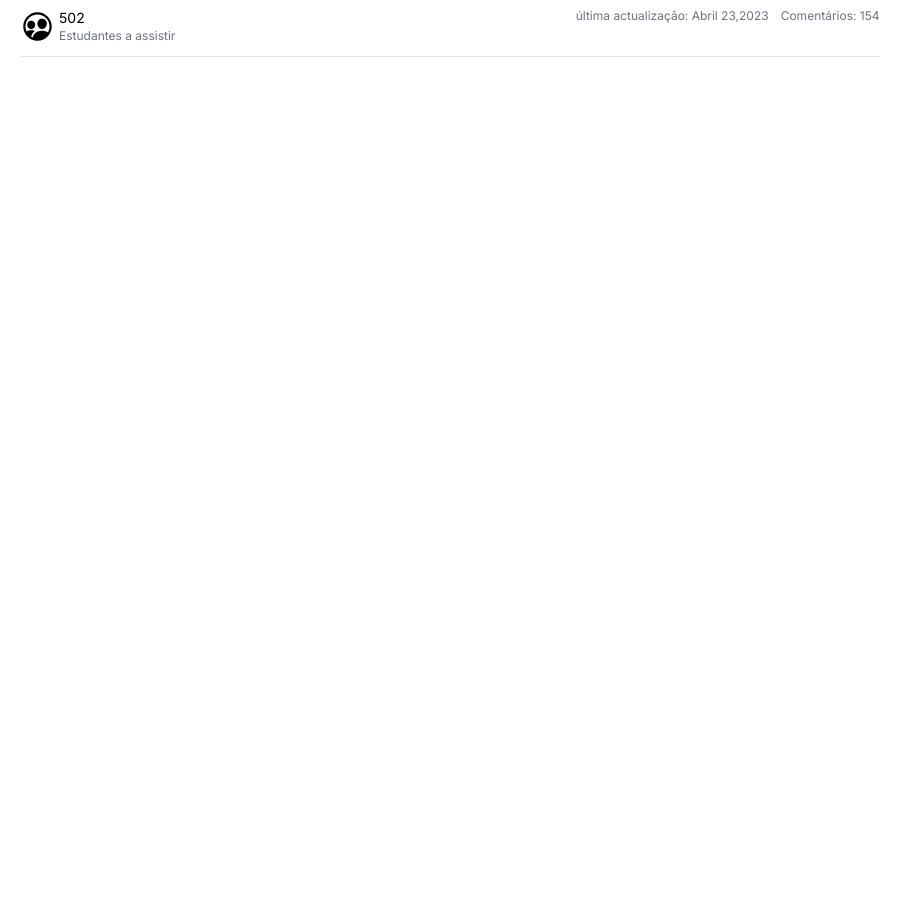
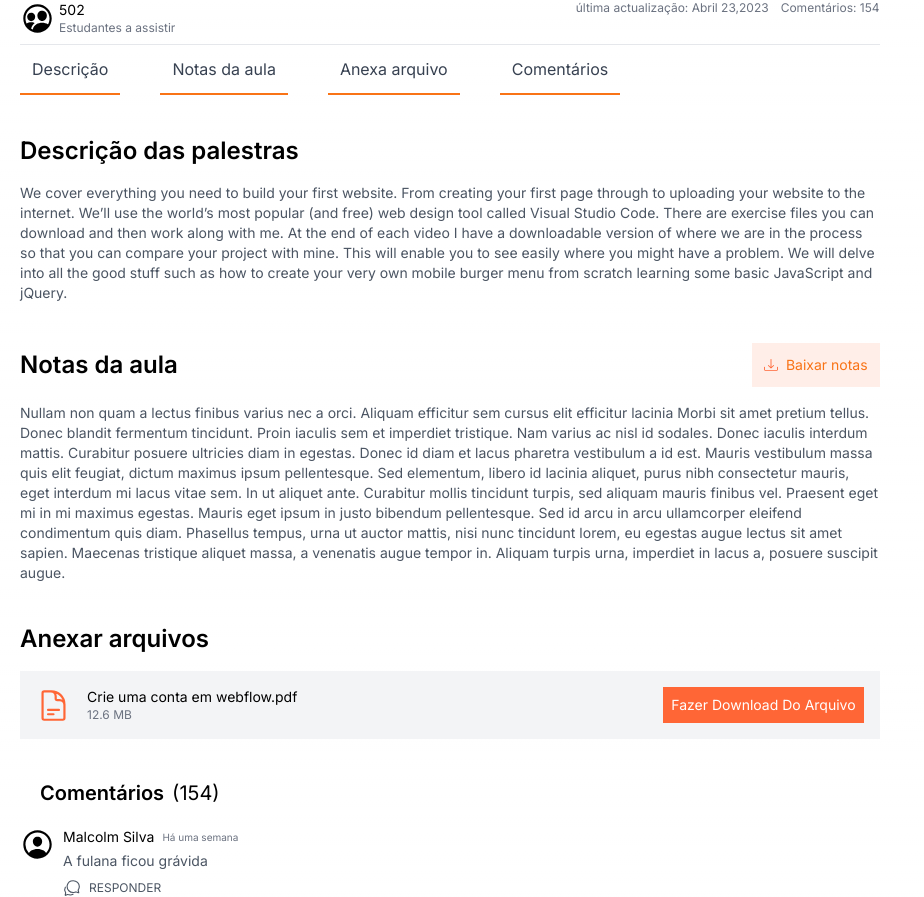
Before and after one commit to brunovivaldodev/e-learning, a Next.js app in the folder client/: page /Watch_Course in a window 1280 px wide. Shown: the part 726-1623 px from the top of the page, without its empty margins (0-924 px from the left). Before the commit the page ends 800 px from the top, so only its background shows below. Built offline with nearby package versions, Linux system fonts and the light colour scheme.

Commit message:
Página para assistir

```diff
--- a/client/src/app/Watch_Course/page.tsx
+++ b/client/src/app/Watch_Course/page.tsx
@@ -13,7 +13,10 @@ import { LuPlayCircle } from "react-icons/lu";
 import { TbClockHour3 } from "react-icons/tb";
 import { GrDown } from "react-icons/gr";
 import { IoPeopleCircleOutline } from "react-icons/io5";
+import { BsDownload } from "react-icons/bs";
+import { HiOutlineDocumentText } from "react-icons/hi2";
 import imagem from '../../../public/watch.png'
+import { IoChatbubblesOutline } from "react-icons/io5";
 
 
 export default function Watch_Course() {
@@ -66,7 +69,7 @@ export default function Watch_Course() {
 
                 <div>
                     <div className="flex space-x-3 items-center">
-                        <div className='hover:bg-orange-500 rounded-full p-2'>
+                        <div className='hover:bg-laranja rounded-full p-2'>
                             <GoArrowLeft size={20}/>
                         </div>
 
@@ -83,13 +86,14 @@ export default function Watch_Course() {
                 </div>
                 <div className="space-x-3">
                     <button className="text-orange-500 bg-white p-3 text-sm">Escreva um crítica</button>
-                    <button className="bg-orange-500 p-3 text-sm text-white">Próxima leitura</button>
+                    <button className="bg-laranja p-3 text-sm text-white">Próxima leitura</button>
                 </div>
 
             </div>
             <div className="flex p-5 gap-3">
                 {/*Esquerdo*/}
-                <div className="h-40 w-[70%] space-y-3">
+                <div className="h-40 w-[70%] ">
+                    <div className="space-y-2">
                         <Image src={imagem} alt="vídeo"/>
                         <h2 className="text-xl">2. Cadastre-se Webflow</h2>
                         <div className="flex justify-between">
@@ -106,6 +110,70 @@ export default function Watch_Course() {
                             </div>
                         </div>
                         <hr />
+                    </div>
+
+                    <div className="flex space-x-10 text-gray-700">
+                        <ul className="border-b-2 border-orange-500 pb-3 p-3 text-center">Descrição</ul>
+                        <ul className="border-b-2 border-orange-500 pb-3 p-3 text-center">Notas da aula</ul>
+                        <ul className="border-b-2 border-orange-500 pb-3 p-3 text-center">Anexa arquivo</ul>
+                        <ul className="border-b-2 border-orange-500 pb-3 p-3 text-center">Comentários</ul>
+                    </div>
+
+                    <div className="mt-10 space-y-4">
+                        <h2 className="text-2xl font-semibold">Descrição das palestras</h2>
+                        <p className="text-sm text-gray-600">We cover everything you need to build your first website. From creating your first page through to uploading your website to the internet. We’ll use the world’s most popular (and free) web design tool called Visual Studio Code. There are exercise files you can download and then work along with me. At the end of each video I have a downloadable version of where we are in the process so that you can compare your project with mine. This will enable you to see easily where you might have a problem. We will delve into all the good stuff such as how to create your very own mobile burger menu from scratch learning some basic JavaScript and jQuery.</p>
+                    </div>
+
+                    <div className="mt-10 space-y-4">
+                        <div className="flex justify-between items-center">
+                            <h2 className="text-2xl font-semibold">Notas da aula </h2>
+                            <button className="bg-peach p-3 text-sm text-orange-500 flex gap-2 items-center"><BsDownload color={'#FF6636'} /> <p>Baixar notas</p></button>
+                        </div>
+                        <p className="text-gray-600 text-sm">Nullam non quam a lectus finibus varius nec a orci. Aliquam efficitur sem cursus elit efficitur      lacinia
+                            Morbi sit amet pretium tellus. Donec blandit fermentum tincidunt.
+                            Proin iaculis sem et imperdiet tristique. Nam varius ac nisl id sodales. Donec iaculis interdum mattis.
+                            Curabitur posuere ultricies diam in egestas.
+                            Donec id diam et lacus pharetra vestibulum a id est. Mauris vestibulum massa quis elit feugiat, dictum maximus ipsum                               pellentesque.
+                            Sed elementum, libero id lacinia aliquet, purus nibh consectetur mauris, eget interdum mi lacus vitae sem.
+                            In ut aliquet ante. Curabitur mollis tincidunt turpis, sed aliquam mauris finibus vel. Praesent eget mi in mi maximus egestas. Mauris eget ipsum in justo bibendum pellentesque. Sed id arcu in arcu ullamcorper eleifend condimentum quis diam. Phasellus tempus, urna ut auctor mattis, nisi nunc tincidunt lorem, eu egestas augue lectus sit amet sapien. Maecenas tristique aliquet massa, a venenatis augue tempor in. Aliquam turpis urna, imperdiet in lacus a, posuere suscipit augue.
+                        </p>
+                    </div>
+
+                    <div className="space-y-4 mt-10">
+                        <h2 className="text-2xl font-semibold">Anexar arquivos</h2>
+                        <div className="mt-5 p-4 bg-gray-100 flex justify-between items-center text-sm">
+                            <div className="flex items-center space-x-4"><HiOutlineDocumentText color={'#FF6636'} size={35}/>
+                                <div>
+                                    <p>Crie uma conta em webflow.pdf</p>
+                                    <p className="text-gray-500 text-xs">12.6 MB</p>
+                                </div>
+
+                            </div>
+                            <button className="bg-laranja p-2 text-white">Fazer Download Do Arquivo</button>
+                        </div>
+                    </div>
+
+                    <div>
+                        <div className="flex mt-10 ml-5 items-center mb-5">
+                            <h3 className="text-xl font-semibold">Comentários</h3>
+                            <h3 className="text-xl ml-2"> (154)</h3>
+                        </div>
+                        <div className="flex space-x-2 mb-5">
+                            <IoPersonCircleOutline size={35}/>
+                            <div>
+                                <div className="flex gap-2 items-center mb-1">
+                                    <p className="text-sm">Malcolm Silva</p>
+                                    <p className="text-[10px] text-gray-500">Há uma semana</p>
+                                </div>
+                                <p className="text-sm text-gray-600 mb-2">A fulana ficou grávida</p>
+                                <div className="flex gap-2 text-gray-600 items-center">
+                                    <IoChatbubblesOutline size={18}/>
+                                    <p className="text-xs">RESPONDER</p>
+                                </div>
+                            </div>
+
+                        </div>
+                    </div>
                 </div>
 
                 {/*Direito*/}
@@ -129,6 +197,8 @@ export default function Watch_Course() {
                     </div>
                 </div>
             </div>
+
+
         </>
     )
 }
```
Lines whose indentation alone changed are shown as unchanged.
